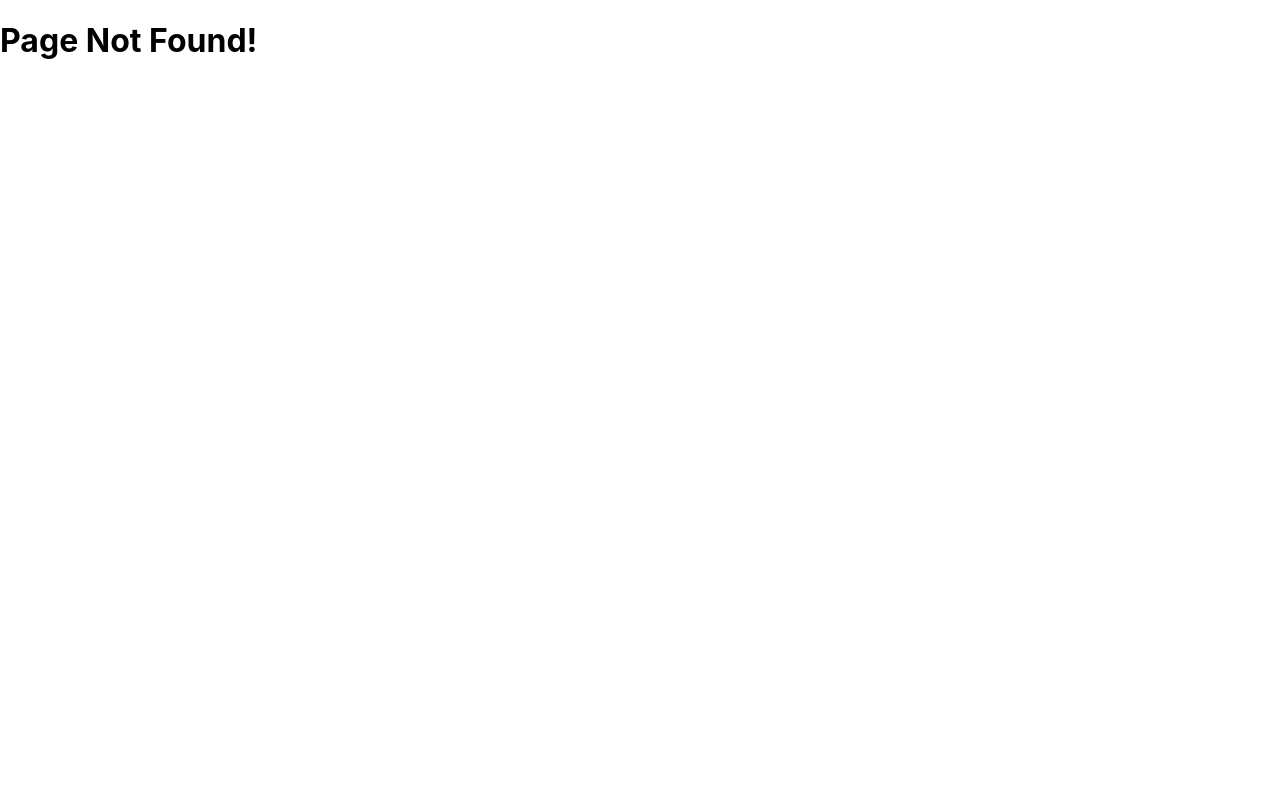
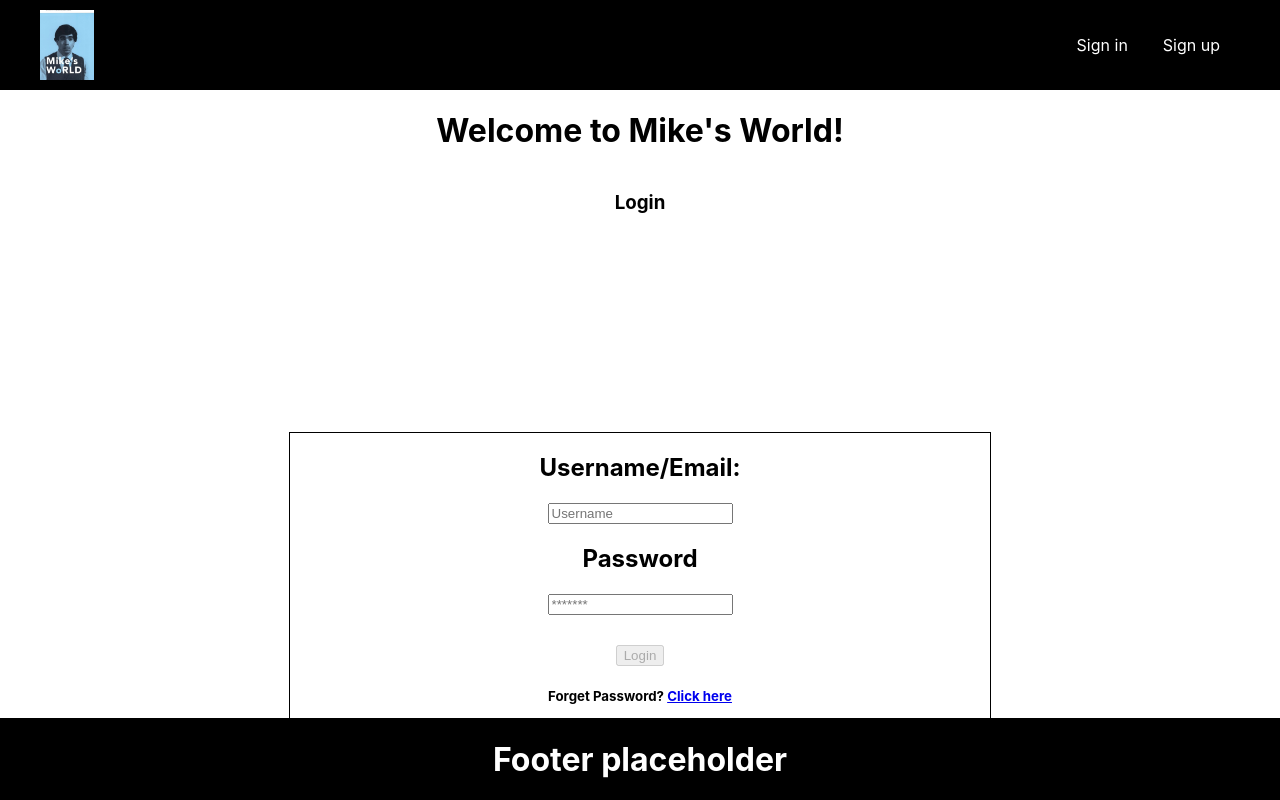
Before and after one commit to mleblanc94/mikesworld, a React (Create React App) app in the folder client/: page /login in a window 1280 px wide. Before the commit this address had no page. Built offline with nearby package versions, Linux system fonts and the light colour scheme.

Commit message:
added numerous files to aid in components rendering depending on login status

```diff
--- a/client/src/components/Components.css
+++ b/client/src/components/Components.css
@@ -27,3 +27,31 @@
     background-color: black;
     color: white;
 }
+
+.header-list {
+  display: flex;
+  align-items: center;
+  padding: 10px 20px;
+}
+
+.header-spacer {
+  flex: 1;
+}
+
+.header-logout {
+  margin-left: 12px;
+}
+
+.header-div {
+  background-color: black;
+}
+
+.header-list a {
+  color: white;
+  text-decoration: none;
+  margin-right: 20px;
+}
+
+.header-list a:hover {
+  text-decoration: underline;
+}
--- a/client/src/components/Header.jsx
+++ b/client/src/components/Header.jsx
@@ -1,12 +1,26 @@
 import React from 'react';
 import './Components.css';
-import { Link } from 'react-router-dom'
+import { Link, useNavigate } from 'react-router-dom';
+import { isLoggedIn, logout, getUser } from '../utils/auth';
+import Logo from '../assets/mikes_world_default.jpg'
 
 const Header = () => {
+
+    const navigate = useNavigate();
+    const loggedIn = isLoggedIn();
+    const user = getUser();
+
+    const handleLogout = () => {
+        logout();
+        navigate("/");
+    }
+
     return(
         <div className='header-div'>
             <ul className='header-list'>
-                <Link to='/home'>Home</Link>
+                {loggedIn ? (
+                <>
+                <Link to='/'>Home</Link>
                 <Link to='/predators'>Predators</Link>
                 <Link to='/interesting'>Interesting</Link>
                 <Link to='/food'>Food</Link>
@@ -15,9 +29,29 @@ const Header = () => {
                 <Link to='/sports'>Sports</Link>
                 <Link to='/videogames'>VideoGames</Link>
 
+                {/* Right side */}
+            <span className="header-spacer" />
+            <span className="header-user">
+              {user?.username ? `Hi, ${user.username}!` : "Hi"}
+            </span>
+            <button className="header-logout" type="button" onClick={handleLogout}>
+              Logout
+            </button>
+                </>
+                ) : (
+                    <>
+                    {/* Left side/Logo */}
+                    <img src={Logo} alt="logo" height={70}/>
+
+                    {/* Right Side */}
+                <span className="header-spacer" />
+                <Link to="/login">Sign in</Link>
+                <Link to="/signup">Sign up</Link>
+                    </>
+                )}
             </ul>
         </div>
-    )
-}
+    );
+};
 
 export default Header;
--- a/client/src/index.js
+++ b/client/src/index.js
@@ -25,7 +25,7 @@ const router = createBrowserRouter([
     children: [
       {
       index: true,
-      element: <Login />
+      element: <Home />
       },
       {
         path: '/predators',
@@ -56,8 +56,8 @@ const router = createBrowserRouter([
         element: <Food />
       },
       {
-        path: '/home',
-        element: <Home />
+        path: '/login',
+        element: <Login />
       },
       {
         path: '/signup',
--- a/client/src/pages/Login.jsx
+++ b/client/src/pages/Login.jsx
@@ -48,7 +48,7 @@ const Login = () => {
             localStorage.setItem("token", data.token);
             localStorage.setItem("user", JSON.stringify(data.user));
 
-            navigate("/home", { replace: true });
+            navigate("/", { replace: true });
         } catch (err) {
             setUiError(err.message || "Login failed. Please try again.");
         } finally {
--- a/client/src/pages/Signup.jsx
+++ b/client/src/pages/Signup.jsx
@@ -45,7 +45,7 @@ const Signup = () => {
             }
 
             localStorage.setItem("token", data.token);
-            navigate("/home", { replace: true });
+            navigate("/", { replace: true });
         } catch (err) {
             setUiError(err.message || "Signup failed.")
         } finally {
@@ -68,7 +68,7 @@ const Signup = () => {
                 <button type='submit' disabled={!canSubmit || loading}>
                     {loading ? "Creating..." : "Sign up"}
                     </button>
-                <button type="button" onClick={() => navigate("/")}>Already have an account?</button>
+                <button type="button" onClick={() => navigate("/login")}>Already have an account?</button>
             </div>
             </div>
             </form>
--- /dev/null
+++ b/client/src/utils/auth.js
@@ -0,0 +1,17 @@
+export const getToken = () => localStorage.getItem("token");
+
+export const getUser = () => {
+    try {
+        const raw = localStorage.getItem("user");
+        return raw ? JSON.parse(raw) : null;
+    } catch {
+        return null;
+    }
+};
+
+export const isLoggedIn = () => !!getToken();
+
+export const logout = () => {
+    localStorage.removeItem("token");
+    localStorage.removeItem("user");
+}
```
Also changed, not shown: client/src/assets/mikes_world_default.jpg (added).
